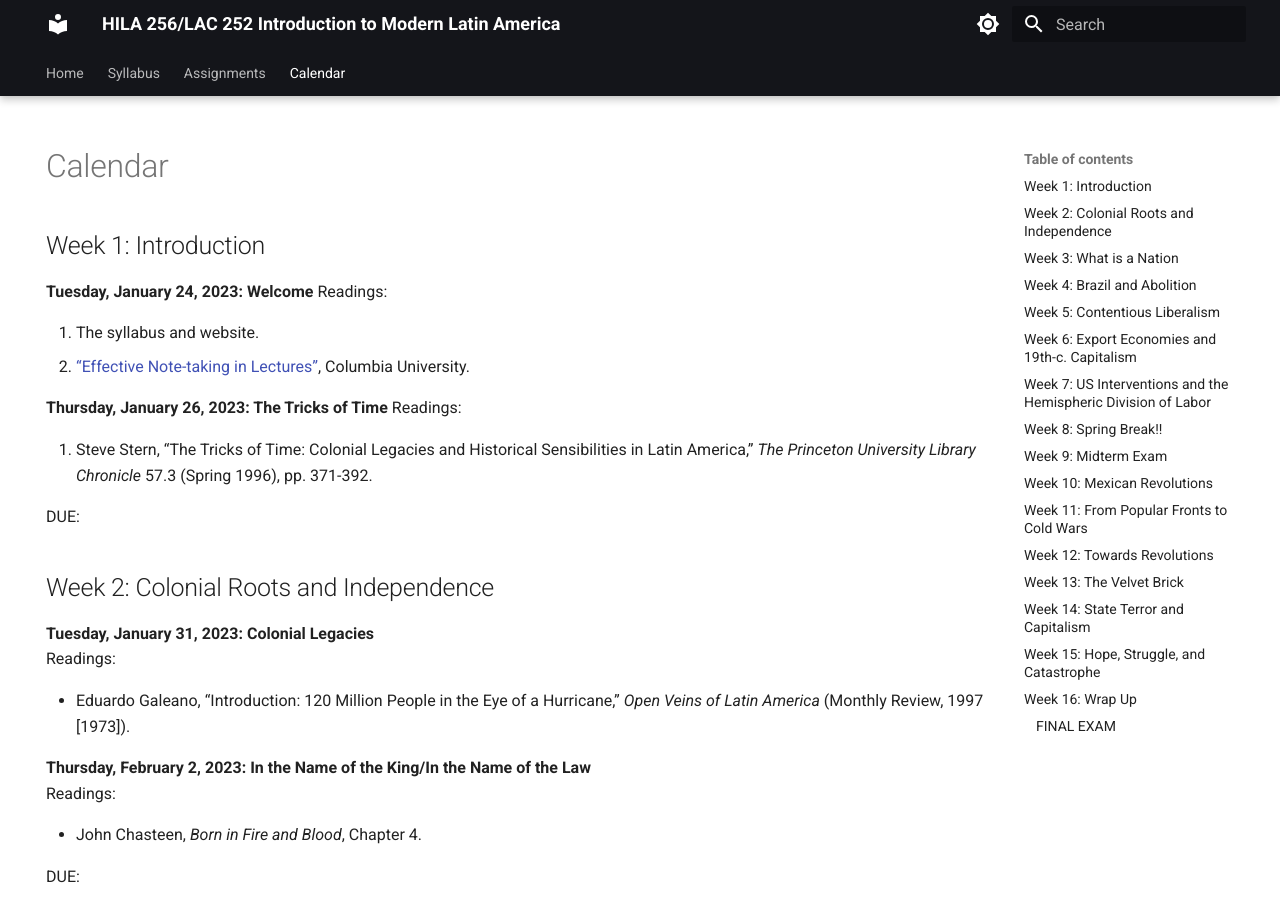
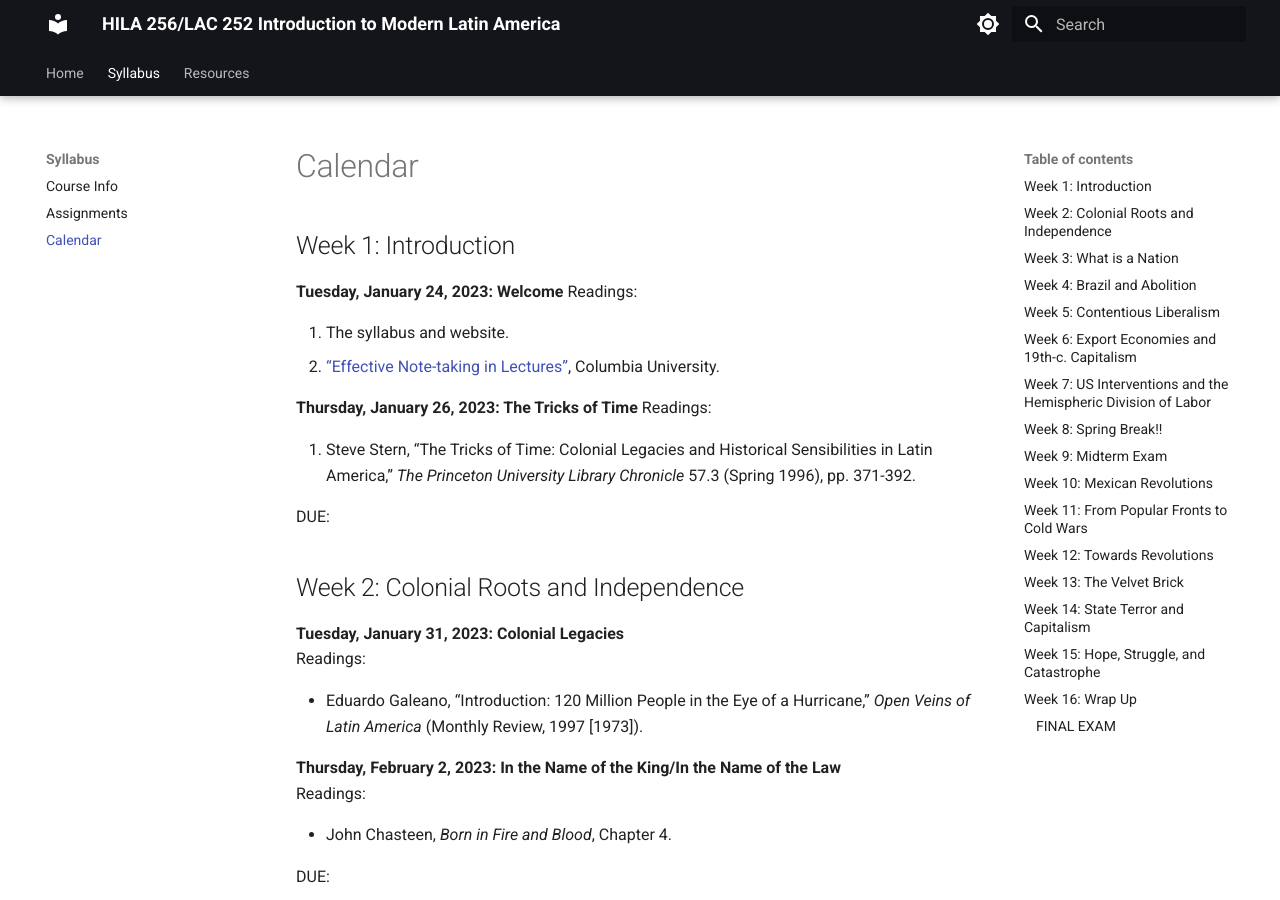
Before and after one commit to chadblack/2023MLA, an MkDocs documentation site: the page built from docs/calendar.md, in a window 1280 px wide and 900 px high. Built offline with MkDocs 1.6.1 and Material for MkDocs 9.7.7, drawn with Linux system fonts in a browser that asks for light colours.

Commit message:
nav changes

```diff
--- a/mkdocs.yml
+++ b/mkdocs.yml
@@ -70,6 +70,10 @@ extra_javascript:
 
 nav:
   - Home: index.md
-  - Syllabus: syllabus.md
-  - Assignments: assignments.md
-  - Calendar: calendar.md
+  - Syllabus:
+    - Course Info: syllabus.md
+    - Assignments: assignments.md
+    - Calendar: calendar.md
+
+  - Resources:
+    - Making Notes: resources/an approach to making notes.md
```
Also changed, not shown: docs/calendar.md (+0 -2 lines).
